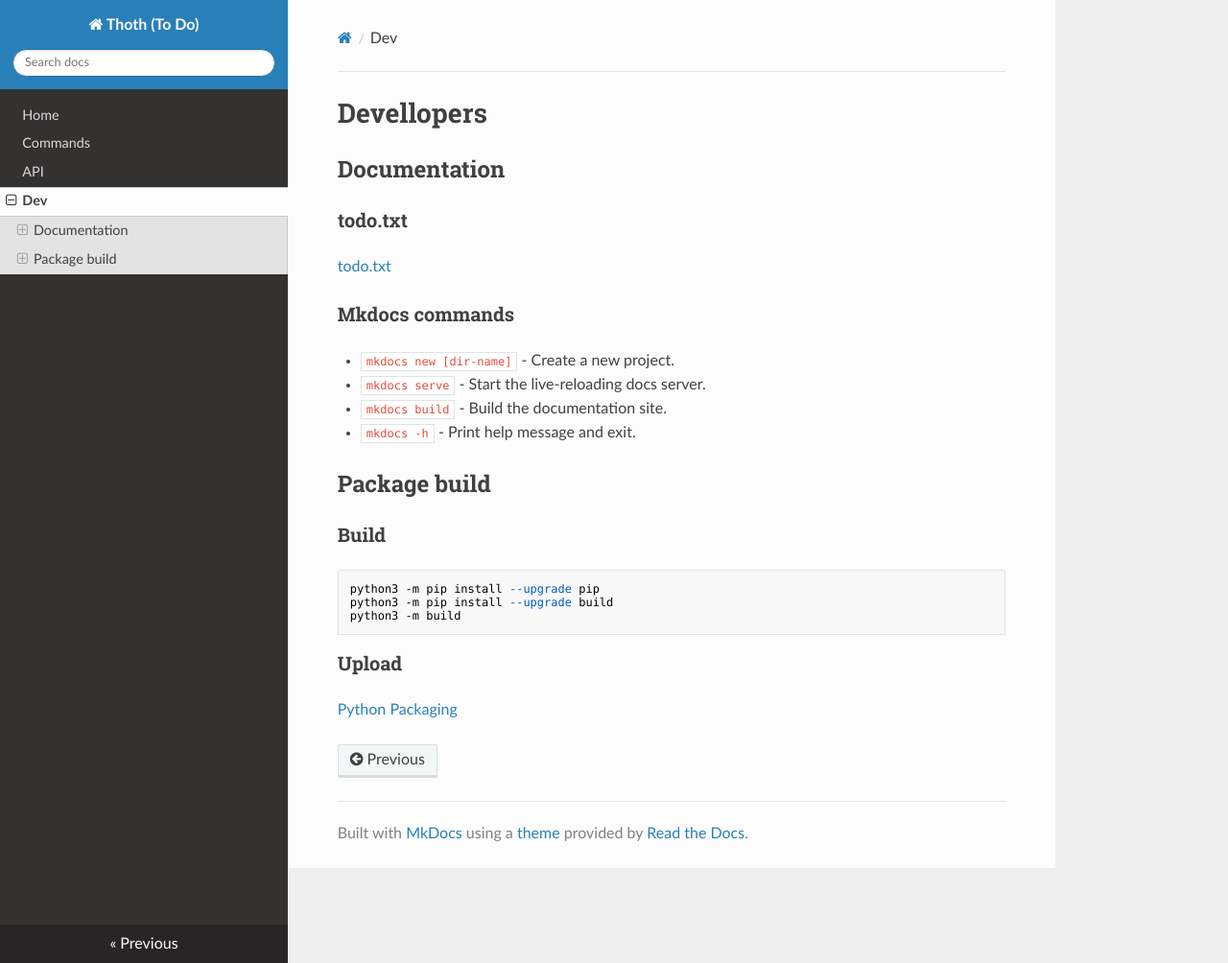
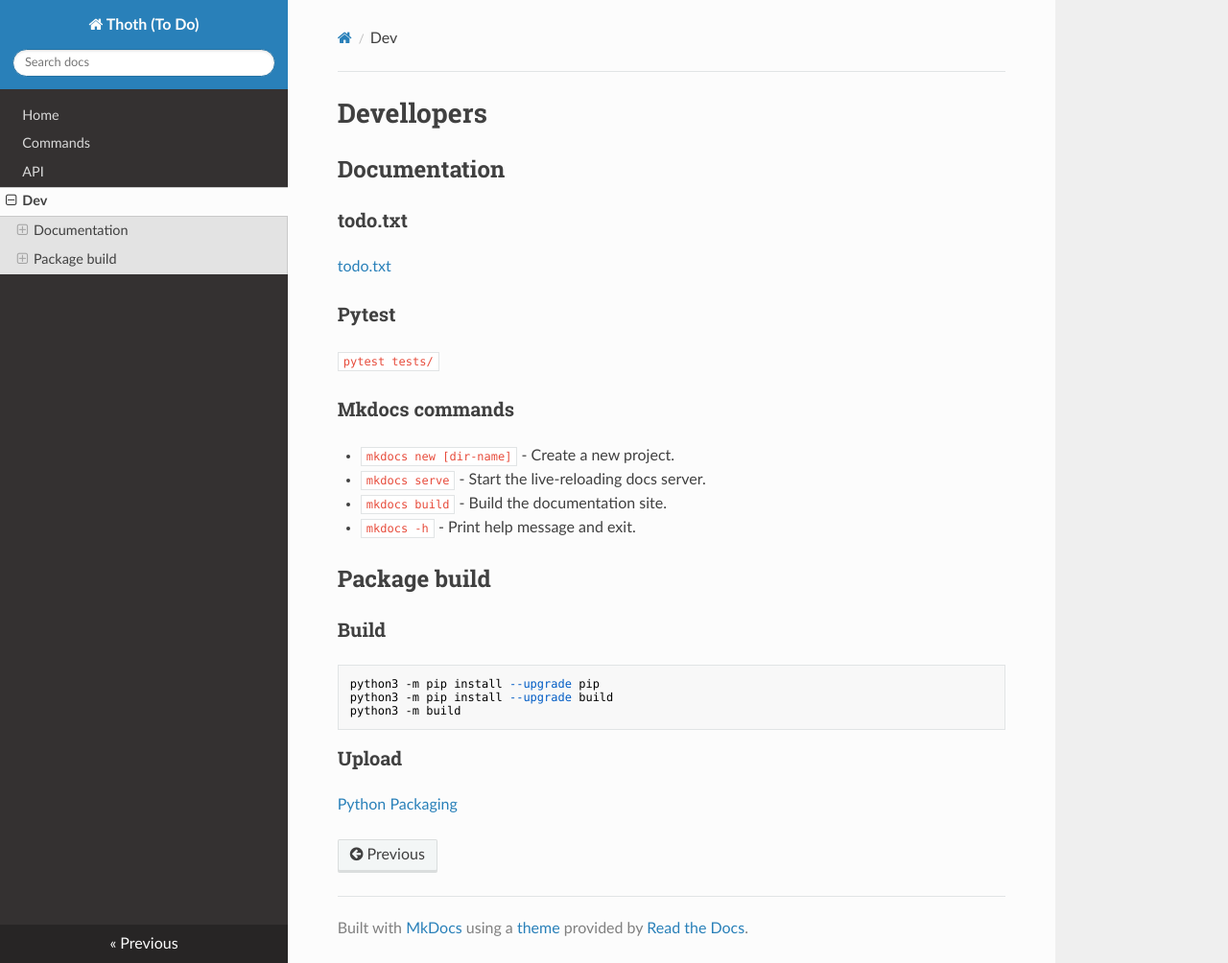
Before and after one commit to ritonun/thoth-To-Do, an MkDocs documentation site: the page built from docs/dev.md, in a window 1280 px wide and 1004 px high. Shown: the whole window at 96% size. Built offline with MkDocs 1.6.1, drawn with Linux system fonts in a browser that asks for light colours; nearby versions of some CDN libraries.

Commit message:
add pytest

```diff
--- a/docs/dev.md
+++ b/docs/dev.md
@@ -3,6 +3,10 @@
 ## Documentation
 ### todo.txt
 [todo.txt](https://github.com/todotxt/todo.txt)
+
+### Pytest
+`pytest tests/`
+
 
 ### Mkdocs commands
 * `mkdocs new [dir-name]` - Create a new project.
```
Also changed, not shown: 1 other file.
